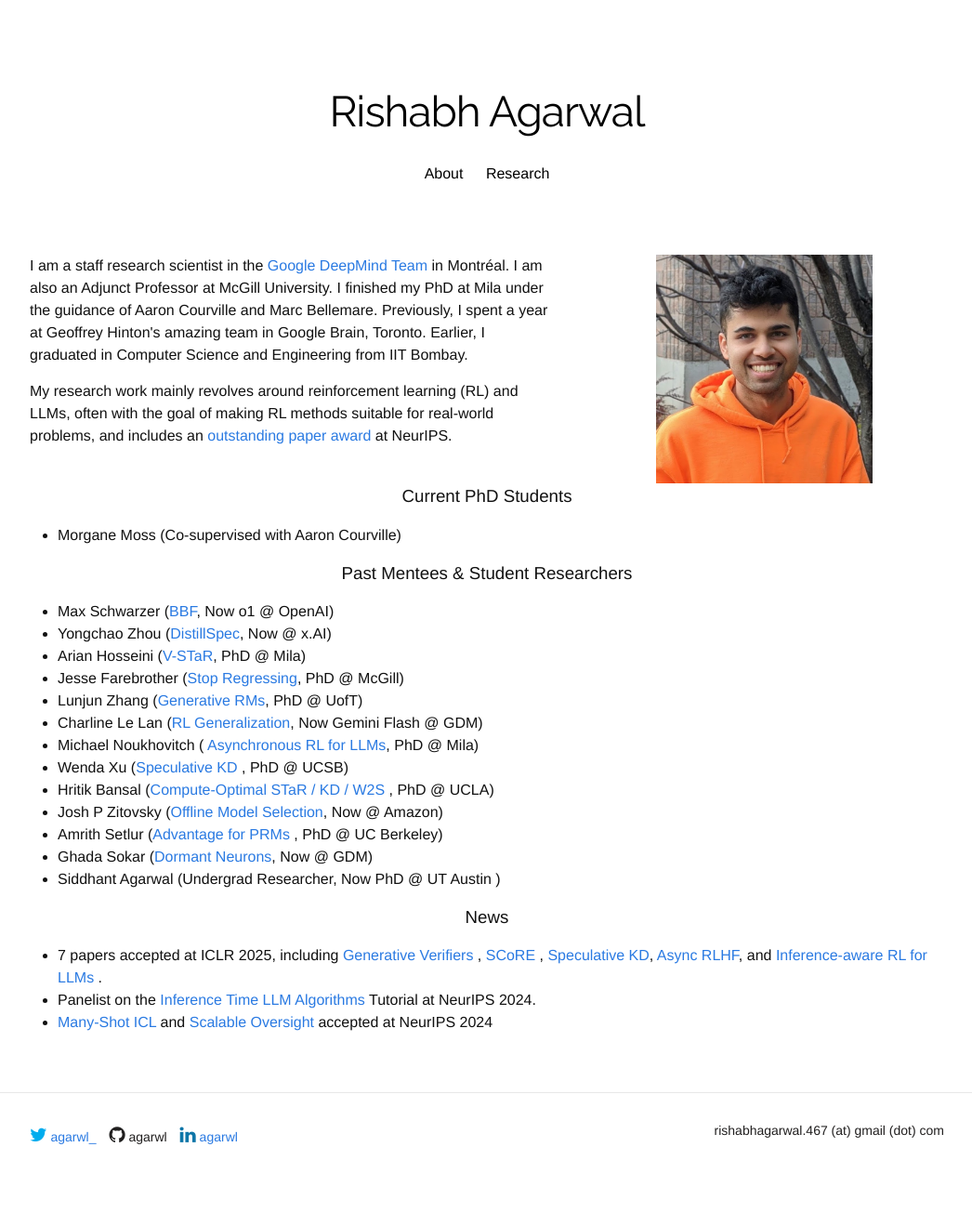
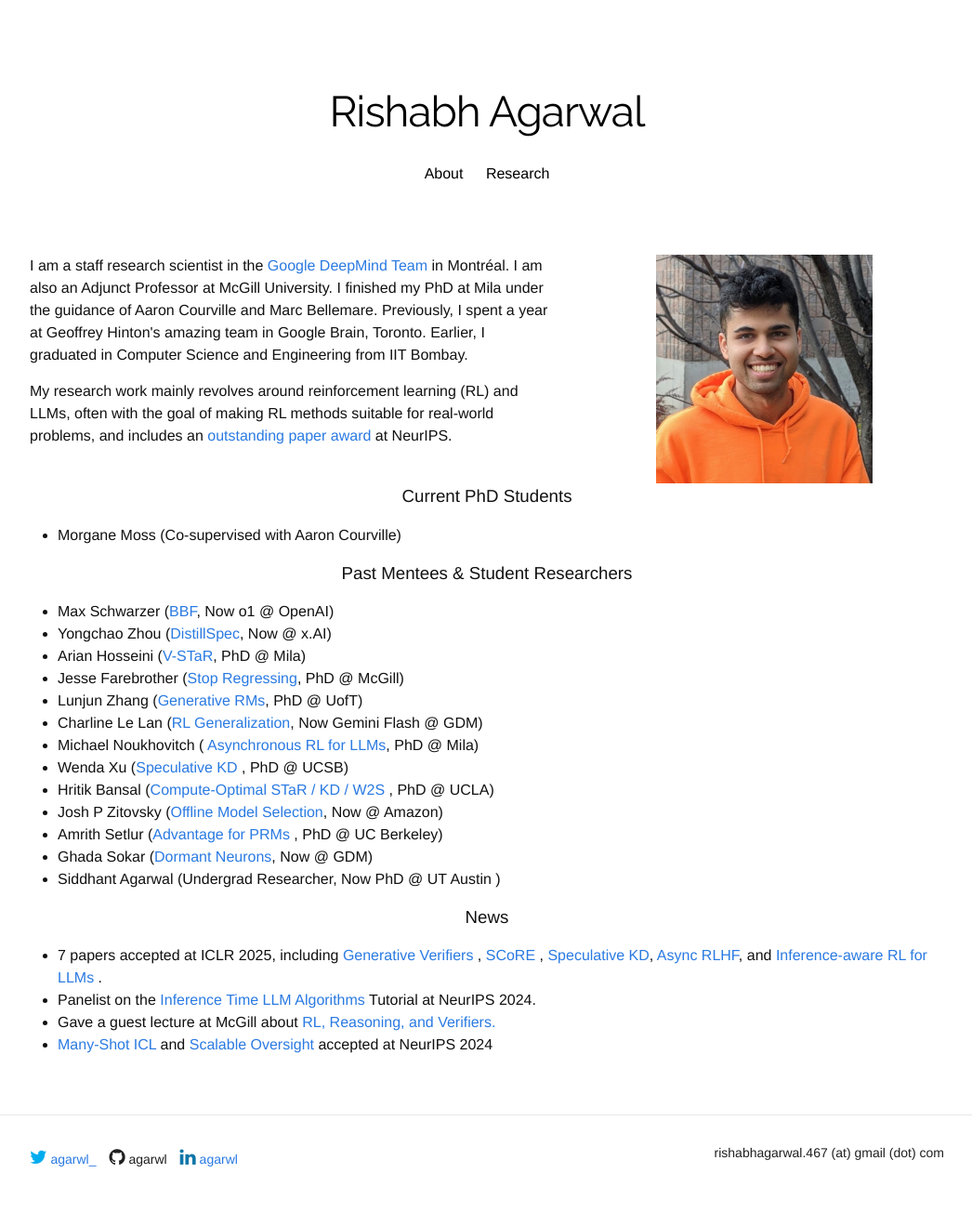
Before and after one commit to agarwl/agarwl.github.io, a Jekyll site: the page built from index.html, in a window 1280 px wide. Shown: the whole page at 93% size, without its empty margins (116-1162 px from the left). Built offline with Jekyll 4.4.1, drawn with Linux system fonts in a browser that asks for light colours; nearby versions of some CDN libraries; some web fonts are replaced; a style sheet for code colours, icons or effects is not loaded; before the commit the page ends 1281 px from its top, so only the background shows below that.

Commit message:
Update index.html

```diff
--- a/index.html
+++ b/index.html
@@ -48,6 +48,7 @@ title: "Rishabh Agarwal"
 <ul>
   <li> 7 papers accepted at ICLR 2025, including <a href="https://arxiv.org/abs/2408.15240"> Generative Verifiers </a>, <a href="https://arxiv.org/abs/2409.12917"> SCoRE </a>,  <a href="https://arxiv.org/abs/2410.11325"> Speculative KD</a>, <a href="https://arxiv.org/abs/2410.18252"> Async RLHF</a>, and <a href="https://arxiv.org/abs/2412.15287"> Inference-aware RL for LLMs </a>. </li>
   <li> Panelist on the <a href="https://cmu-l3.github.io/neurips2024-inference-tutorial/"> Inference Time LLM Algorithms </a> Tutorial at NeurIPS 2024. </li>
+  <li> Gave a guest lecture at McGill about <a href="https://drive.google.com/file/d/1komQ7s9kPPvDx_8AxTh9A6tlfJA0j6dR/view"> RL, Reasoning, and Verifiers. </a> </li>
   <li> <a href="https://arxiv.org/abs/2404.11018"> Many-Shot ICL </a> and  <a href="https://arxiv.org/abs/2407.04622"> Scalable Oversight </a> accepted at NeurIPS 2024 </li>
 <!--   <li> 4 papers, including an oral, accepted at ICML'23. </li>
   <li> 3 papers, including an oral, accepted at ICLR'23 (related to scaling TD methods) and one paper accepted at AISTATS'23. </li>
```
